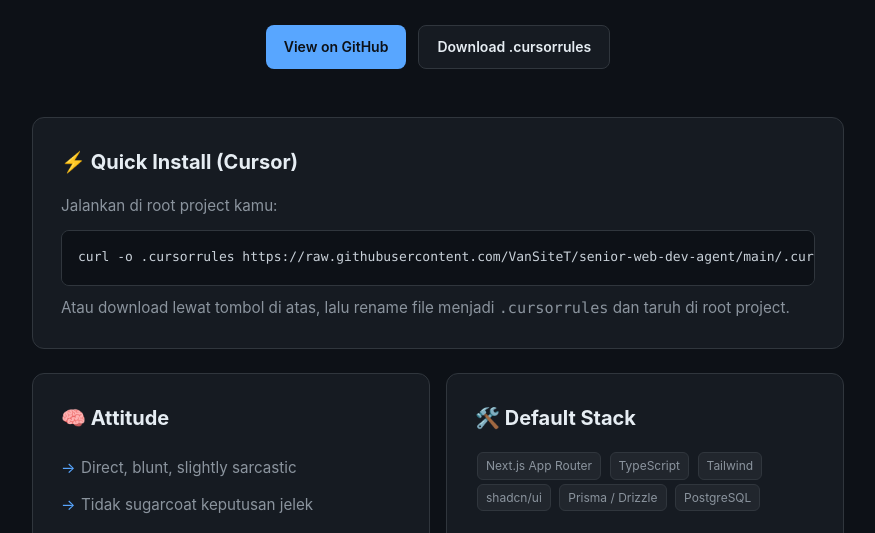
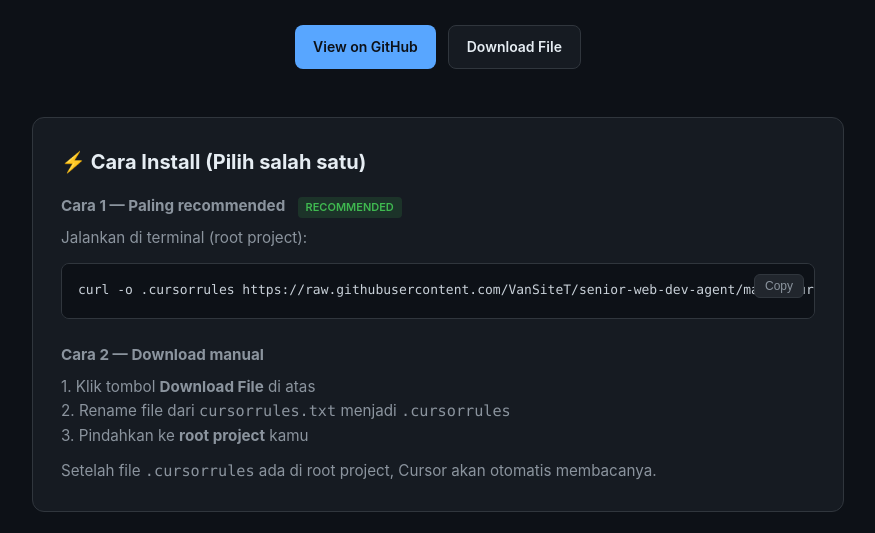
Before and after one commit to VanSiteT/senior-web-dev-agent, a plain HTML site: page index.html in a window 1280 px wide. Shown: the part 229-762 px from the top of the page, without its empty margins (202-1077 px from the left). Drawn offline with Linux system fonts and the light colour scheme.

Commit message:
Make download reliable: download as cursorrules.txt + clearer instructions

```diff
--- a/index.html
+++ b/index.html
@@ -13,6 +13,7 @@
       --text: #e6edf3;
       --muted: #8b949e;
       --accent: #58a6ff;
+      --green: #3fb950;
     }
 
     * { margin: 0; padding: 0; box-sizing: border-box; }
@@ -142,6 +143,7 @@
       font-size: 13px;
       margin-top: 12px;
       color: #c9d1d9;
+      position: relative;
     }
 
     code {
@@ -185,7 +187,37 @@
     .note {
       font-size: 13px;
       color: var(--muted);
-      margin-top: 10px;
+      margin-top: 12px;
+      line-height: 1.5;
+    }
+
+    .recommended {
+      display: inline-block;
+      background: rgba(63, 185, 80, 0.15);
+      color: var(--green);
+      font-size: 11px;
+      padding: 2px 8px;
+      border-radius: 4px;
+      margin-left: 8px;
+      font-weight: 600;
+    }
+
+    .copy-btn {
+      position: absolute;
+      top: 10px;
+      right: 10px;
+      background: #21262d;
+      border: 1px solid var(--border);
+      color: var(--muted);
+      font-size: 12px;
+      padding: 4px 10px;
+      border-radius: 6px;
+      cursor: pointer;
+    }
+
+    .copy-btn:hover {
+      color: var(--text);
+      background: #30363d;
     }
   </style>
 </head>
@@ -201,17 +233,27 @@
         <a class="btn btn-primary" href="https://github.com/VanSiteT/senior-web-dev-agent" target="_blank">
           View on GitHub
         </a>
-        <a class="btn btn-secondary" href="cursorrules.txt" download=".cursorrules">
-          Download .cursorrules
+        <a class="btn btn-secondary" href="cursorrules.txt" download="cursorrules.txt">
+          Download File
         </a>
       </div>
     </header>
 
     <div class="card">
-      <h2>⚡ Quick Install (Cursor)</h2>
-      <p>Jalankan di root project kamu:</p>
-      <pre><code>curl -o .cursorrules https://raw.githubusercontent.com/VanSiteT/senior-web-dev-agent/main/.cursorrules</code></pre>
-      <p class="note">Atau download lewat tombol di atas, lalu rename file menjadi <code>.cursorrules</code> dan taruh di root project.</p>
+      <h2>⚡ Cara Install (Pilih salah satu)</h2>
+
+      <p style="margin-bottom: 8px;"><strong>Cara 1 — Paling recommended</strong> <span class="recommended">RECOMMENDED</span></p>
+      <p>Jalankan di terminal (root project):</p>
+      <pre id="curl-cmd"><code>curl -o .cursorrules https://raw.githubusercontent.com/VanSiteT/senior-web-dev-agent/main/.cursorrules</code><button class="copy-btn" onclick="copyCurl()">Copy</button></pre>
+
+      <p style="margin-top: 24px; margin-bottom: 8px;"><strong>Cara 2 — Download manual</strong></p>
+      <p>1. Klik tombol <strong>Download File</strong> di atas</p>
+      <p>2. Rename file dari <code>cursorrules.txt</code> menjadi <code>.cursorrules</code></p>
+      <p>3. Pindahkan ke <strong>root project</strong> kamu</p>
+
+      <p class="note">
+        Setelah file <code>.cursorrules</code> ada di root project, Cursor akan otomatis membacanya.
+      </p>
     </div>
 
     <div class="grid">
@@ -250,11 +292,12 @@
     </div>
 
     <div class="card">
-      <h2>📁 Files</h2>
+      <h2>📁 Files di Repository</h2>
       <ul>
         <li><code>.cursorrules</code> — Rules utama untuk Cursor</li>
         <li><code>continue-systemMessage.txt</code> — Untuk Continue.dev</li>
         <li><code>short-version.txt</code> — Versi hemat token</li>
+        <li><code>cursorrules.txt</code> — Versi download-friendly</li>
       </ul>
     </div>
 
@@ -265,5 +308,16 @@
       </p>
     </footer>
   </div>
+
+  <script>
+    function copyCurl() {
+      const text = 'curl -o .cursorrules https://raw.githubusercontent.com/VanSiteT/senior-web-dev-agent/main/.cursorrules';
+      navigator.clipboard.writeText(text).then(() => {
+        const btn = document.querySelector('.copy-btn');
+        btn.textContent = 'Copied!';
+        setTimeout(() => btn.textContent = 'Copy', 2000);
+      });
+    }
+  </script>
 </body>
 </html>
```
